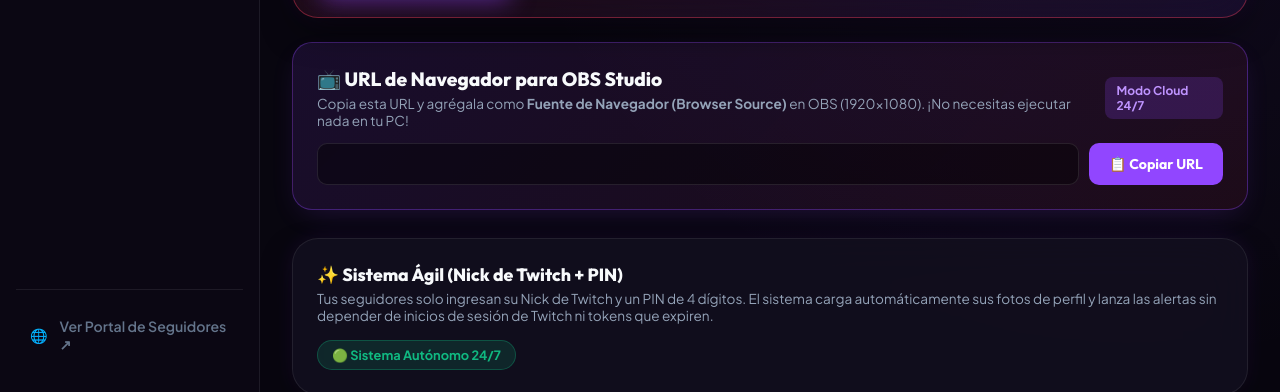
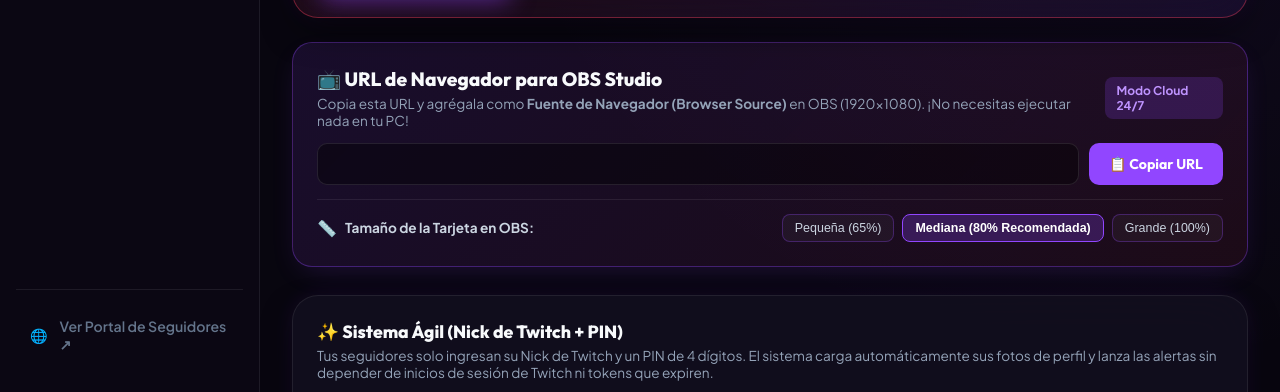
Before and after one commit to LuisXaviUwU/Cumples, a website: page private/dashboard.html in a window 1280 px wide. Shown: the part 408-800 px from the top of the page. Drawn offline with Linux system fonts and the light colour scheme; files that its build step writes are made by us from their sources; no server answers; files whose address does not match are found by name.

Commit message:
Add files via upload

```diff
--- a/private/dashboard.html
+++ b/private/dashboard.html
@@ -152,6 +152,25 @@
               <input type="text" id="obs-url-display" class="obs-url-input" readonly>
               <button id="btn-copy-obs" class="btn-copy">📋 Copiar URL</button>
             </div>
+
+            <!-- Selector de Tamaño / Escala para OBS -->
+            <div style="margin-top: 14px; padding-top: 14px; border-top: 1px solid rgba(255, 255, 255, 0.08); display: flex; align-items: center; justify-content: space-between; flex-wrap: wrap; gap: 10px;">
+              <div style="display: flex; align-items: center; gap: 8px;">
+                <span style="font-size: 1rem;">📏</span>
+                <span style="font-size: 0.85rem; color: #cbd5e1; font-weight: 700;">Tamaño de la Tarjeta en OBS:</span>
+              </div>
+              <div style="display: flex; gap: 8px;">
+                <button type="button" class="btn-scale-preset" data-scale="0.65" style="padding: 6px 12px; font-size: 0.78rem; border-radius: 8px; border: 1px solid rgba(145, 70, 255, 0.3); background: rgba(255, 255, 255, 0.04); color: #cbd5e1; cursor: pointer; transition: all 0.2s;">
+                  Pequeña (65%)
+                </button>
+                <button type="button" class="btn-scale-preset active" data-scale="0.8" style="padding: 6px 12px; font-size: 0.78rem; border-radius: 8px; border: 1px solid #9146ff; background: rgba(145, 70, 255, 0.25); color: #fff; cursor: pointer; font-weight: 700; transition: all 0.2s;">
+                  Mediana (80% Recomendada)
+                </button>
+                <button type="button" class="btn-scale-preset" data-scale="1.0" style="padding: 6px 12px; font-size: 0.78rem; border-radius: 8px; border: 1px solid rgba(145, 70, 255, 0.3); background: rgba(255, 255, 255, 0.04); color: #cbd5e1; cursor: pointer; transition: all 0.2s;">
+                  Grande (100%)
+                </button>
+              </div>
+            </div>
           </div>
 
           <!-- Info del Sistema -->
```
